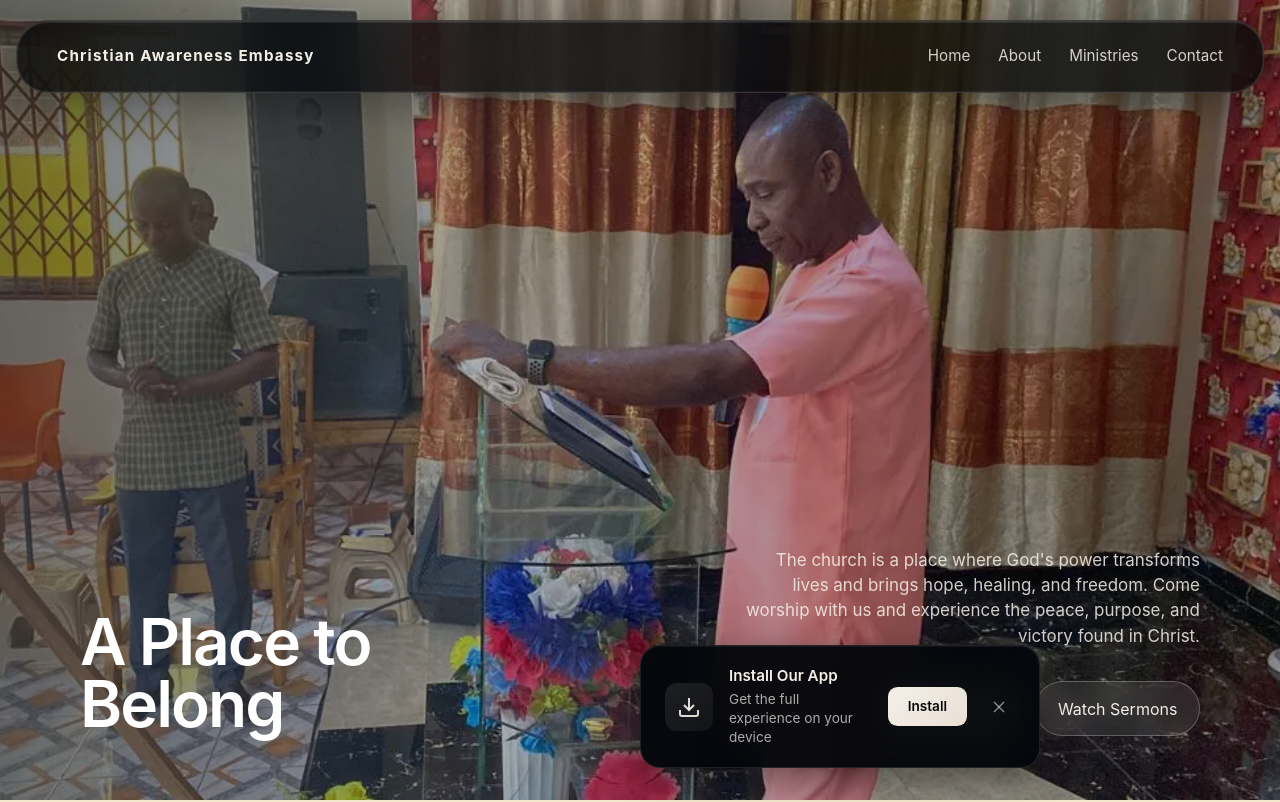
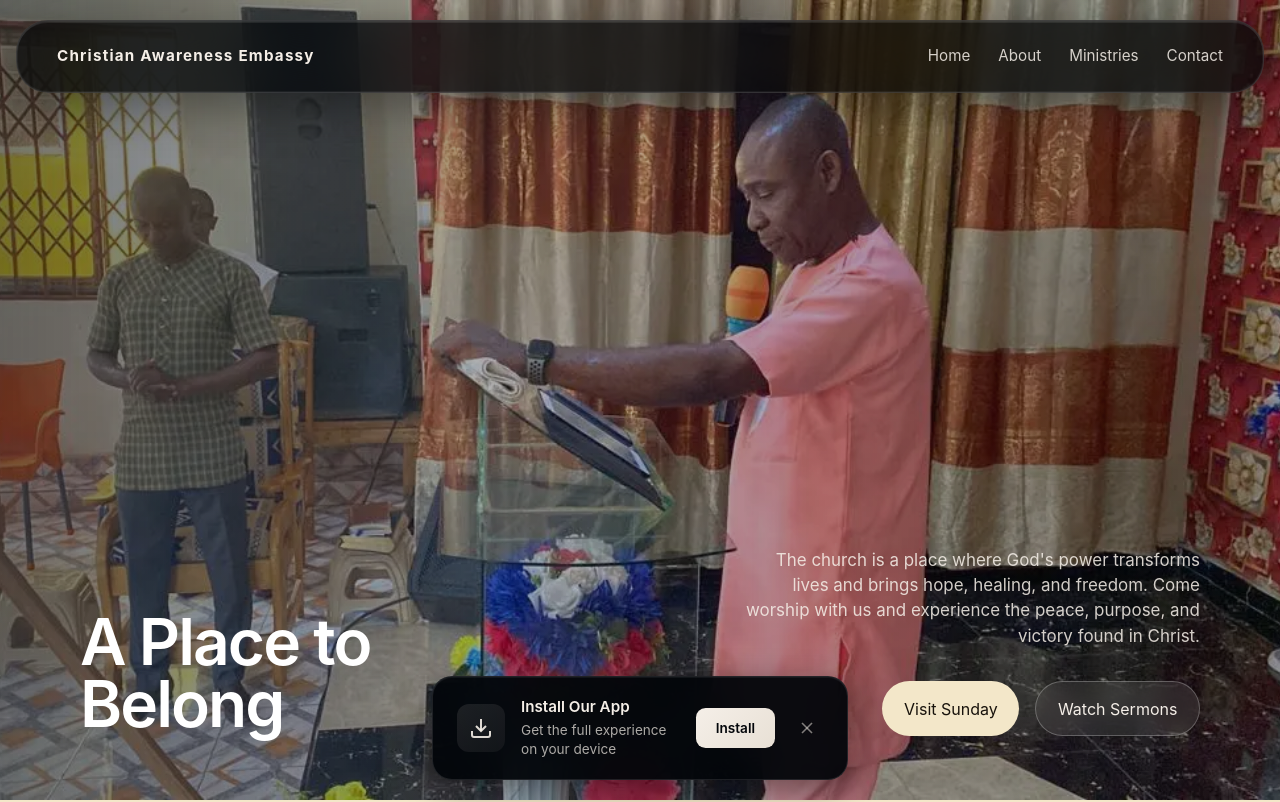
Before and after one commit to Sha-drak/cae, a React (Vite) app: page / in a window 1280 px wide. Shown: the top 802 px of the page. Built offline with nearby package versions, Linux system fonts and the light colour scheme; no server answers.

Commit message:
Added favicon as app icon

```diff
--- a/src/styles/install-toast.css
+++ b/src/styles/install-toast.css
@@ -1,10 +1,11 @@
 .install-toast {
   position: fixed;
-  bottom: 2rem;
-  left: 50%;
-  transform: translateX(-50%);
+  bottom: calc(1.25rem + env(safe-area-inset-bottom, 0px));
+  left: 1rem;
+  right: 1rem;
+  margin-inline: auto;
   z-index: 10000;
-  width: min(400px, calc(100% - 2rem));
+  max-width: 26rem;
 }
 
 .install-toast__content {
@@ -100,8 +101,8 @@
 
 @media (max-width: 760px) {
   .install-toast {
-    bottom: 1rem;
-    width: calc(100% - 2rem);
+    bottom: calc(1rem + env(safe-area-inset-bottom, 0px));
+    max-width: none;
   }
 
   .install-toast__content {
--- a/vite.config.ts
+++ b/vite.config.ts
@@ -20,14 +20,15 @@ export default defineConfig({
         orientation: 'portrait-primary',
         icons: [
           {
-            src: '/favicon.svg',
-            sizes: 'any',
-            type: 'image/svg+xml'
-          },
-          {
             src: '/android-icon-192x192.png',
             sizes: '192x192',
             type: 'image/png'
+          },
+          {
+            src: '/pwa-icon-512x512.png',
+            sizes: '512x512',
+            type: 'image/png',
+            purpose: 'any'
           }
         ]
       }
```
Also changed, not shown: public/pwa-icon-512x512.png (added).
